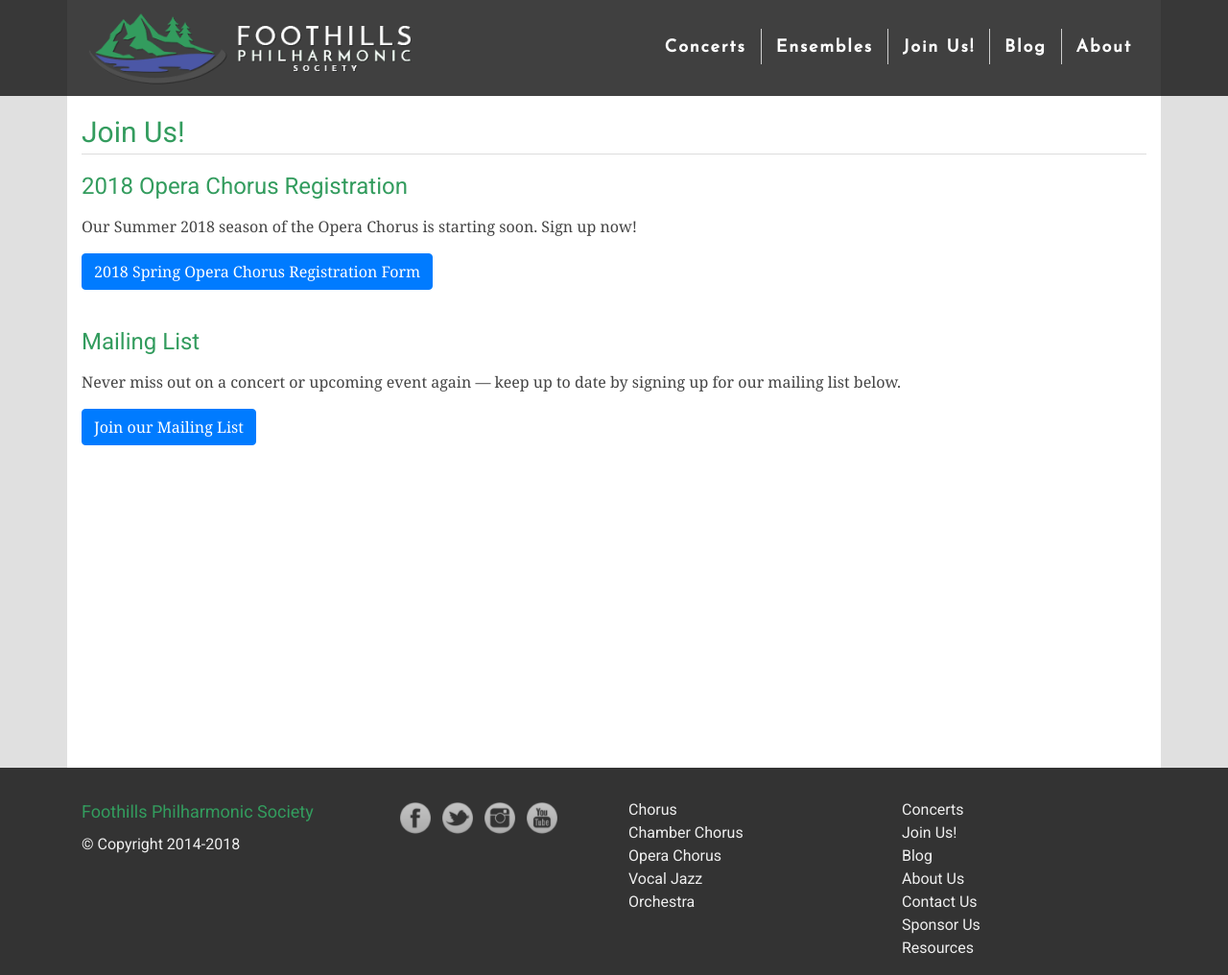
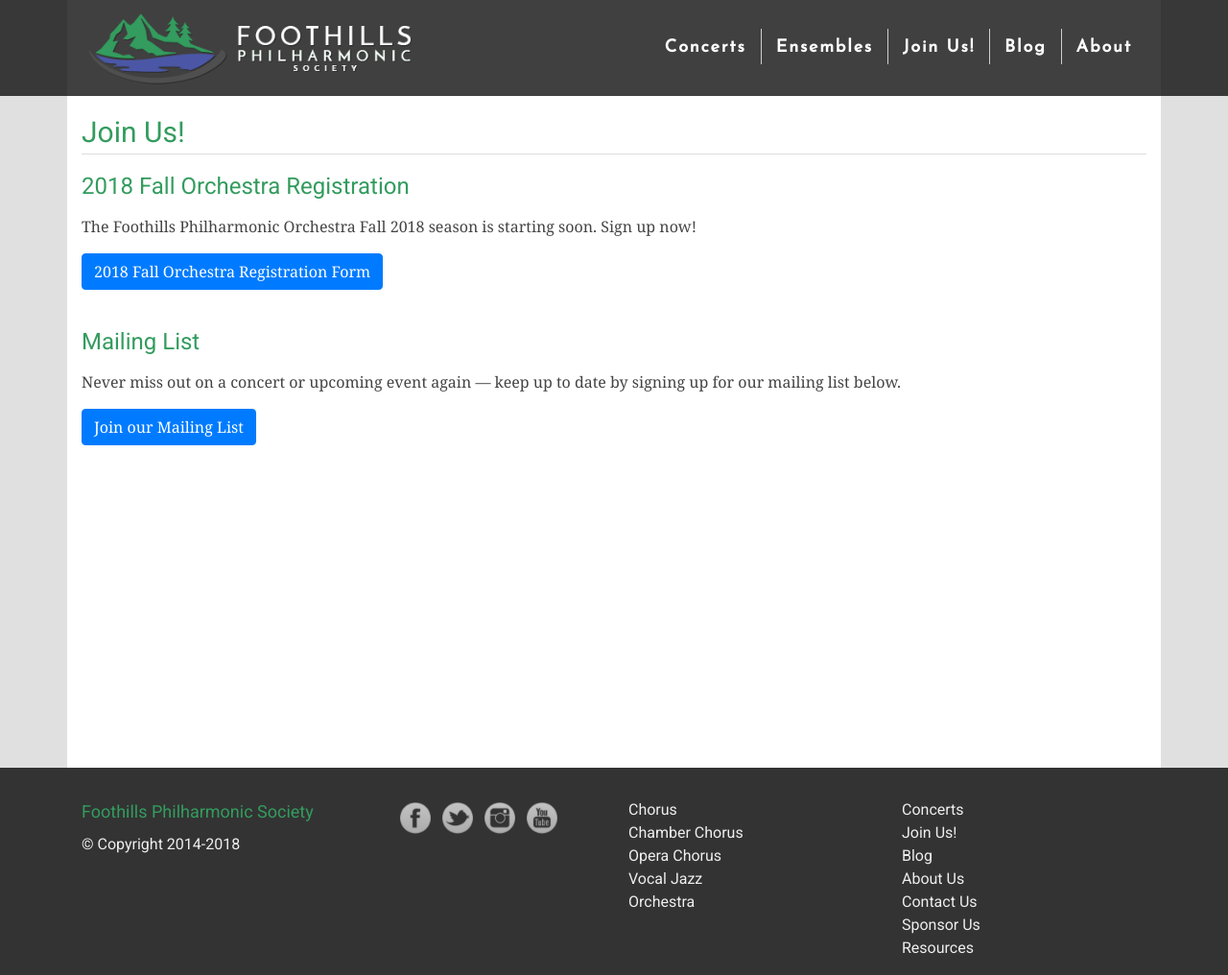
Before and after one commit to percyhanna/fps, a Jekyll site: the page built from join.html, in a window 1280 px wide and 1016 px high. Shown: the whole window at 96% size. Built offline with Jekyll 4.4.1, drawn with Linux system fonts in a browser that asks for light colours; nearby versions of some CDN libraries; Markdown is read by kramdown in place of the engine named in the settings.

Commit message:
Add FPO registration

```diff
--- a/join.html
+++ b/join.html
@@ -7,11 +7,11 @@
 
         <div class="row">
           <div class="col">
-            <h2>2018 Opera Chorus Registration</h2>
-            <p>Our Summer 2018 season of the Opera Chorus is starting soon. Sign up now!</p>
+            <h2>2018 Fall Orchestra Registration</h2>
+            <p>The Foothills Philharmonic Orchestra Fall 2018 season is starting soon. Sign up now!</p>
 
             <p>
-              <a class="btn btn-primary" href="https://docs.google.com/forms/d/e/1FAIpQLSeo1cimjJaq_dthqCs4iu2HyV9Bglnr5f6nu8oW9tQ9tbnbIA/viewform" target="_blank">2018 Spring Opera Chorus Registration Form</a>
+              <a class="btn btn-primary" href="https://goo.gl/forms/oQ1LiKC1I1Lhw1Vy2" target="_blank">2018 Fall Orchestra Registration Form</a>
             </p>
           </div>
         </div>
```
